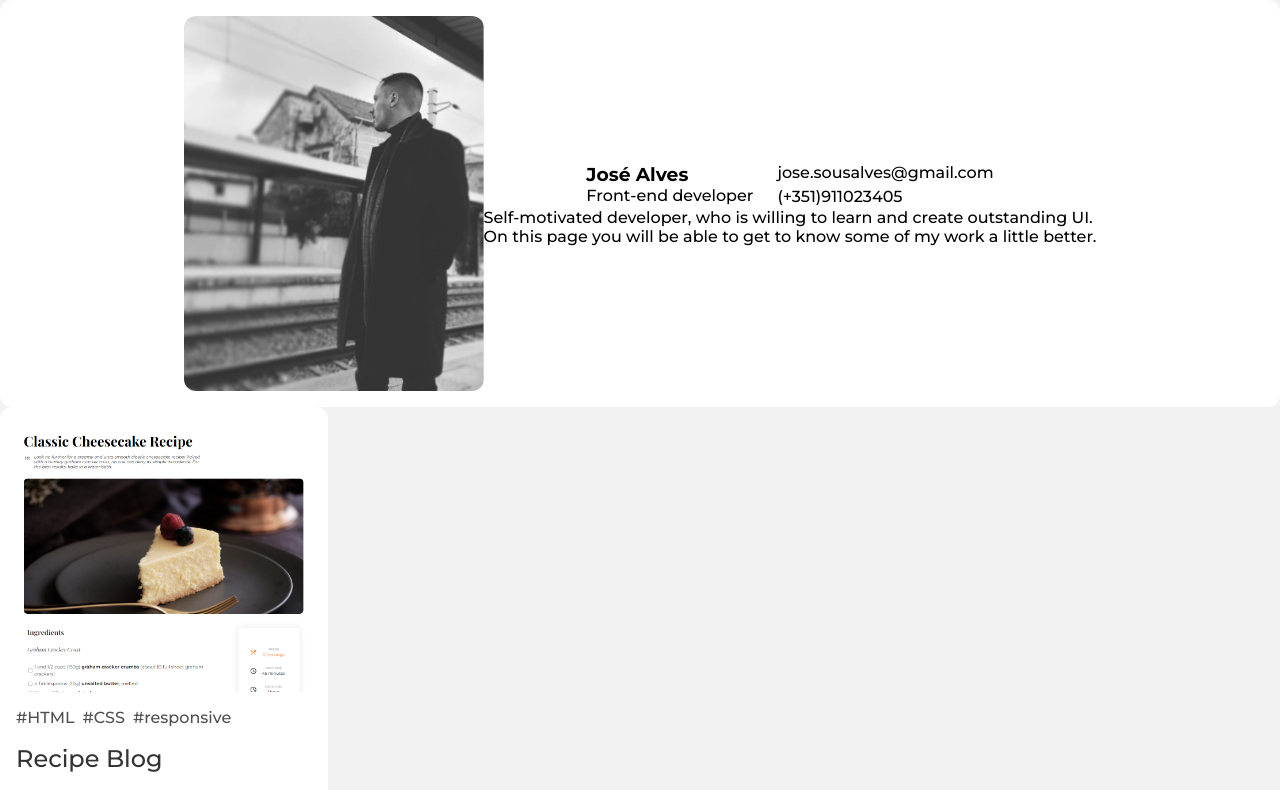
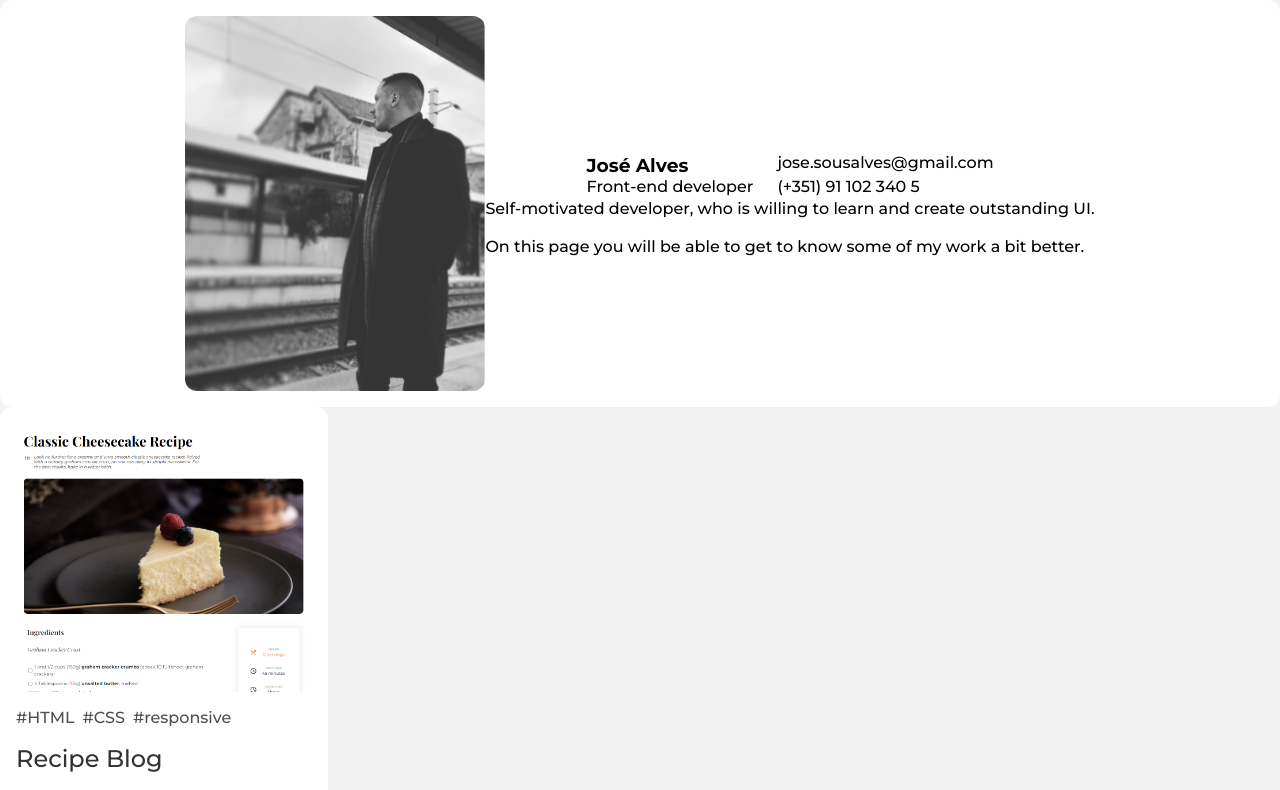
Before and after one commit to hitmaizer/responsive-web-portfolio, a React (Create React App) app: page / in a window 1280 px wide. Shown: the top 790 px of the page. Built offline with nearby package versions, Linux system fonts and the light colour scheme; some icons are missing.

Commit message:
jsx markup for intro component

```diff
--- a/src/components/Intro.js
+++ b/src/components/Intro.js
@@ -15,19 +15,20 @@ export default function Intro(props) {
                             <p className="details__position">Front-end developer</p>
                         </div>
                         <div className="details__contacts">
-                            <div className="contacts__mail flex-row">
+                            <div className="contacts__item flex-row">
                                 <Mail size="24px" />
                                 <p className="mail">jose.sousalves@gmail.com</p>
                             </div>
-                            <div className="contacts__phone flex-row">
+                            <div className="contacts__item flex-row">
                                 <Phone size="24px" />
-                                <p className="mail">(+351)911023405</p>
+                                <p className="mail">(+351) 91 102 340 5</p>
                             </div>
                         </div>
                     </div>
                     <p className="intro__bio">Self-motivated developer, who is willing to learn and
                     create outstanding UI.<br />
-                    On this page you will be able to get to know some of my work a little better.
+                    <br />
+                    On this page you will be able to get to know some of my work a bit better.
                     </p>
 
                 </div>
```
